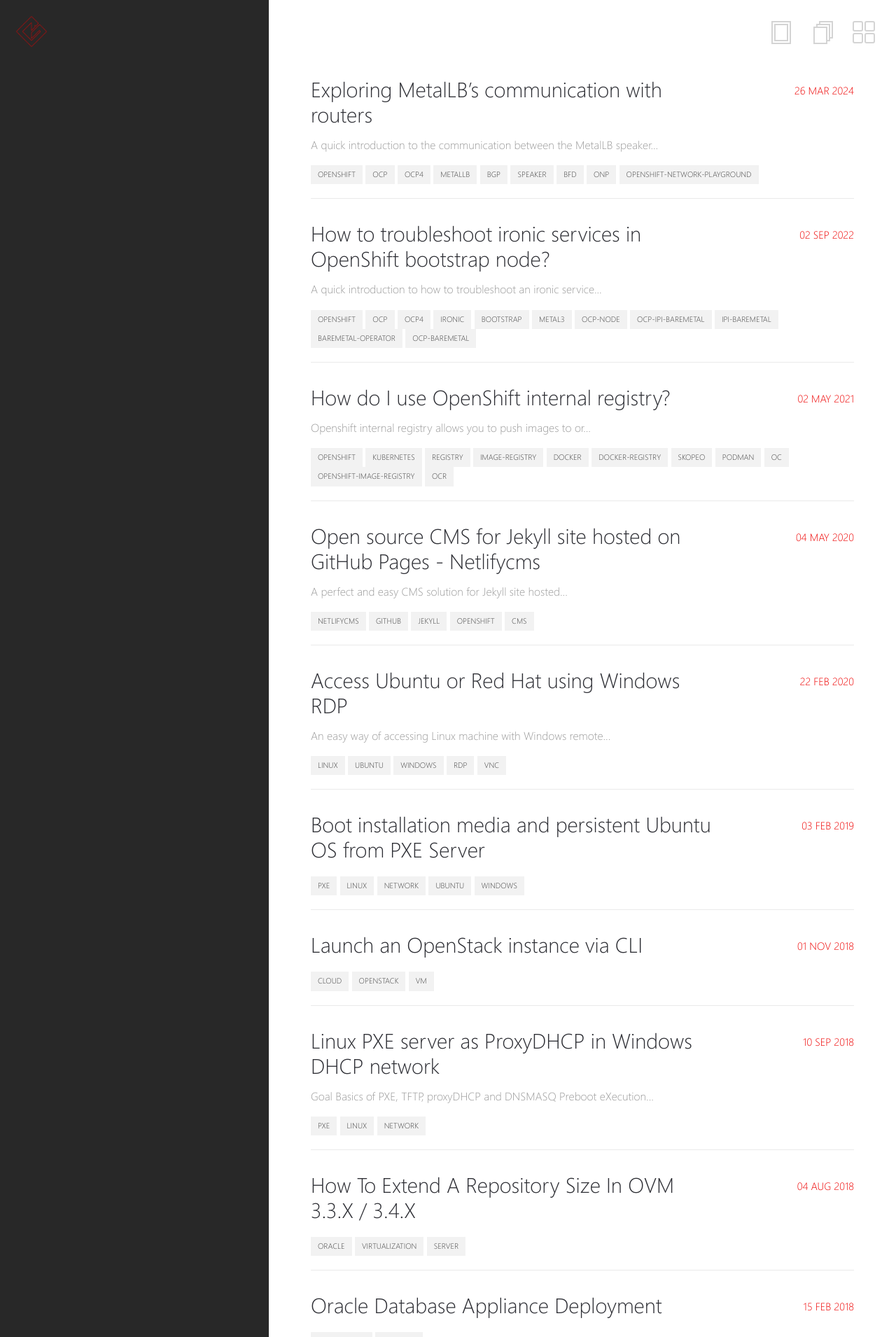
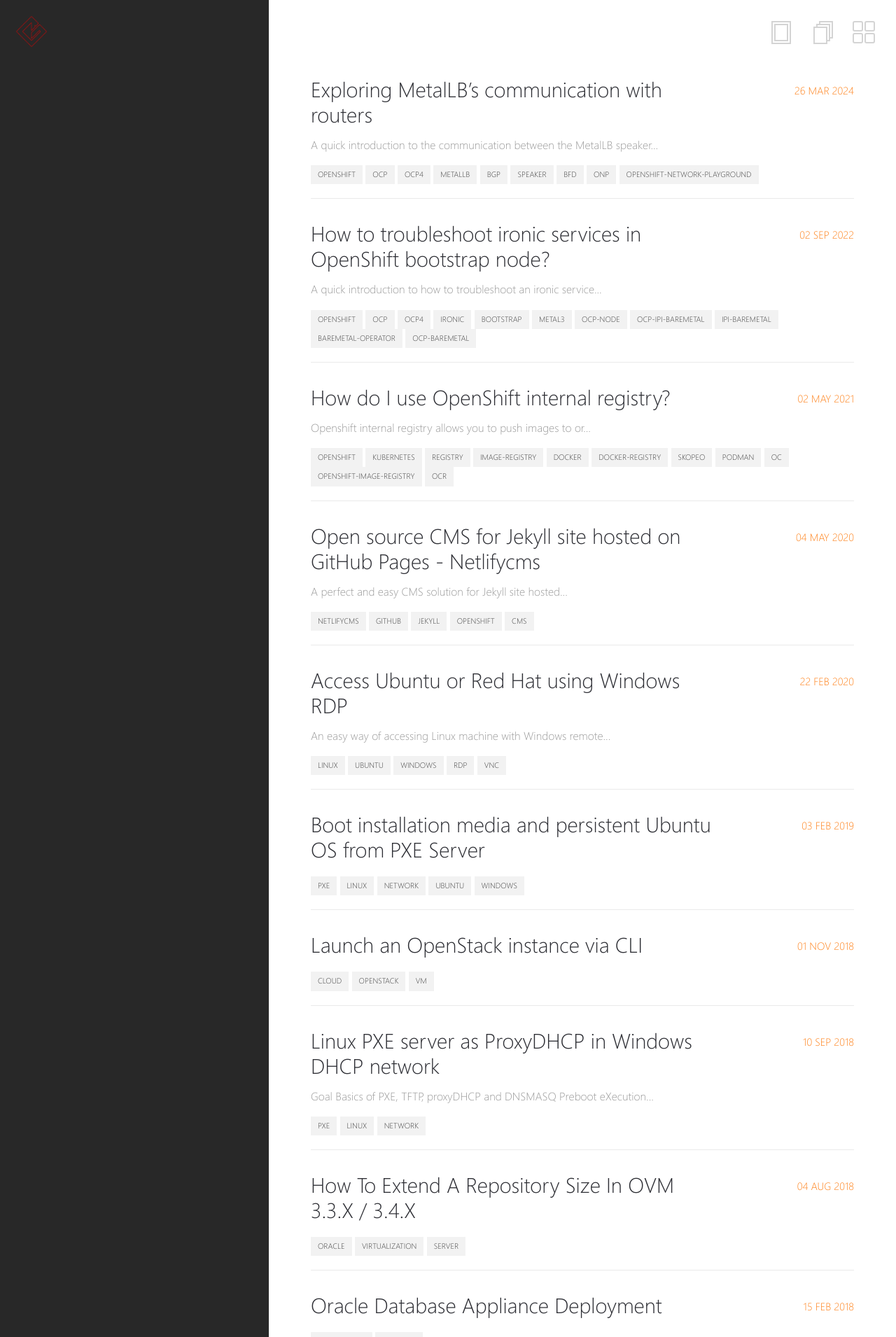
Before and after one commit to kevydotvinu/gnulinuxmate.com, a Jekyll site: the page built from _pages/posts.md, in a window 1280 px wide. Shown: the top 1910 px of the page at 70% size. Built offline with Jekyll 4.4.1, drawn with Linux system fonts in a browser that asks for light colours.

Commit message:
feat: Change #ee0000 to $red
- Use variable $red

Signed-off-by: Vinu K <kevy.vinu@gmail.com>

```diff
--- a/assets/_sass/_reset.scss
+++ b/assets/_sass/_reset.scss
@@ -28,12 +28,12 @@
 
 ::selection {
   color: $white;
-  background: #ee0000;
+  background: $red;
 }
 
 ::-moz-selection {
   color: $white;
-  background: #ee0000;
+  background: $red;
 }
 
 /* HTML5 display definitions
--- a/assets/_sass/_site.scss
+++ b/assets/_sass/_site.scss
@@ -540,7 +540,7 @@
       color: darken($white, 40);
     }
     .date {
-      color: #ee0000;
+      color: $red;
       float: right;
       display: inline-block;
       font-size: 15px;
@@ -609,7 +609,7 @@
     display: block;
   }
   a:not(.btn):not(.pagination_pager) {
-    color: #ee0000;
+    color: $red;
     border-bottom: 1px dotted $green;
   }
   ul,
@@ -671,7 +671,7 @@
     a {
       color: $green;
       &:hover {
-        color: #ee0000;
+        color: $red;
       }
     }
     em {
```
